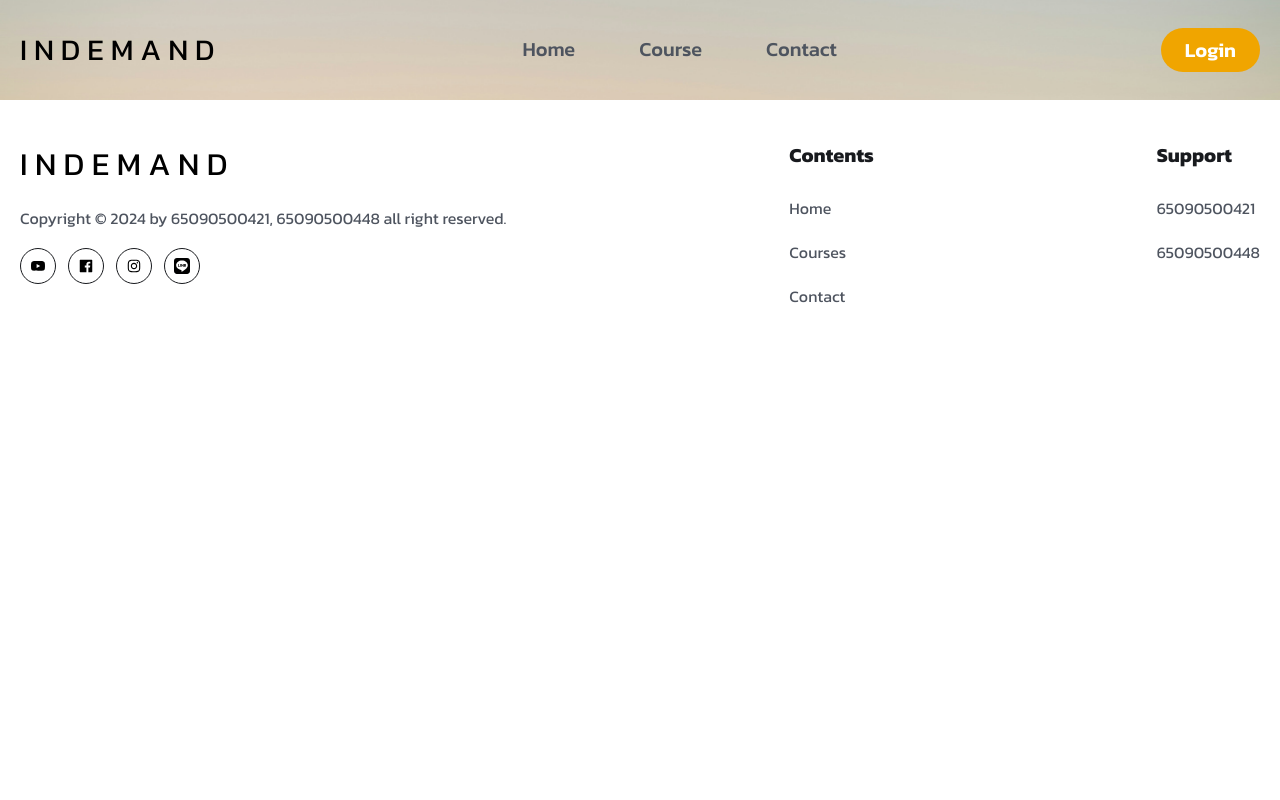
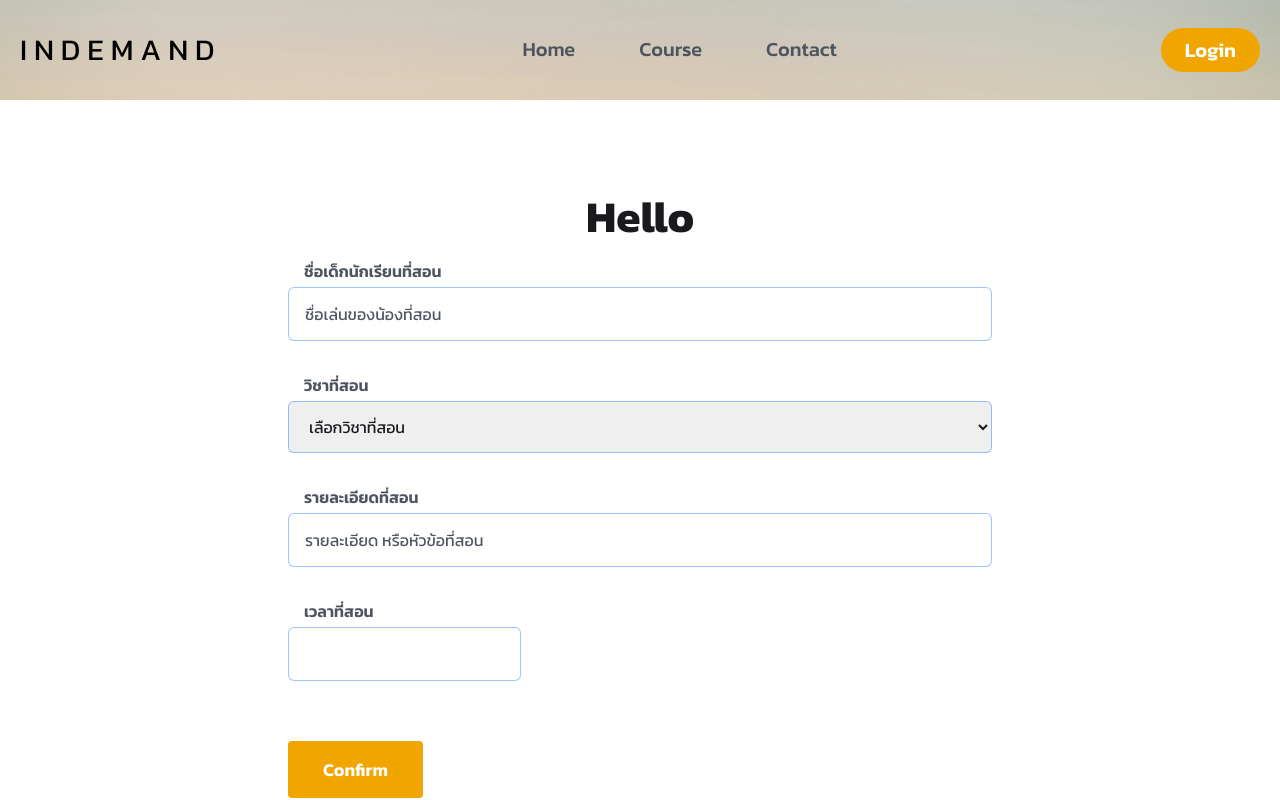
Before and after one commit to phuparu/indemand, a React (Vite) app in the folder Frontend/: page /tutor/time in a window 1280 px wide. Shown: the top 800 px of the page. Built offline with nearby package versions, Linux system fonts and the light colour scheme.

Commit message:
TutorTime page
Tutor ลงเวลา

```diff
--- /dev/null
+++ b/Frontend/src/pages/Tutor/TutorTime.jsx
@@ -0,0 +1,109 @@
+import React, { useContext, useState } from "react";
+import { authContext } from "../../context/authController";
+import Datepicker from "../../components/time/Datepicker";
+import { toast } from "react-toastify";
+import "react-toastify/dist/ReactToastify.css";
+const TutorTime = () => {
+  const [tutorBook, setTutorBook] = useState({
+    student_name: "",
+    subject: "",
+    detail: "",
+    time: "",
+  });
+
+  const handleInputChange = (e) => {
+    setTutorBook({ ...tutorBook, [e.target.name]: e.target.value });
+  };
+
+  const handleDateChange = (date) => {
+    setTutorBook({ ...tutorBook, time: date });
+  };
+
+  const submitHandler = async (e) => {
+    e.preventDefault();
+    console.log(tutorBook);
+    toast.success("successful");
+  };
+
+  const { user } = useContext(authContext);
+
+  return (
+    <section>
+      <div className="heading text-center py-[15px] px-[15px]">
+        <h1>Hello {user?.fullname}</h1>
+      </div>
+      <div className="container w-full px-4 mx-auto max-w-screen-md">
+        <form onSubmit={submitHandler} className="space-y-8">
+          <div className="items-center mx-4">
+            <label htmlFor="student_name" className="form__label px-4">
+              ชื่อเด็กนักเรียนที่สอน
+            </label>
+            <input
+              type="text"
+              name="student_name"
+              value={tutorBook.student_name}
+              onChange={handleInputChange}
+              placeholder="ชื่อเล่นของน้องที่สอน"
+              className="form__input mt-1"
+              required
+            />
+          </div>
+
+          <div className="items-center mx-4">
+            <label htmlFor="subject" className="form__label px-4">
+              วิชาที่สอน
+            </label>
+            <select
+              name="subject"
+              value={tutorBook.subject}
+              onChange={handleInputChange}
+              className="mt-1 form__input"
+              required
+            >
+              <option value="">เลือกวิชาที่สอน</option>
+              <option value="sci">วิทยาศาสตร์</option>
+              <option value="math">คณิตศาสตร์</option>
+              <option value="eng">อังกฤษ</option>
+            </select>
+          </div>
+
+          <div className="items-center mx-4">
+            <label htmlFor="detail" className="form__label px-4">
+              รายละเอียดที่สอน
+            </label>
+            <input
+              type="text"
+              name="detail"
+              value={tutorBook.detail}
+              onChange={handleInputChange}
+              placeholder="รายละเอียด หรือหัวข้อที่สอน"
+              className="form__input mt-1"
+            />
+          </div>
+
+          <div className="items-center mx-4">
+            <label htmlFor="time" className="form__label px-4">
+              เวลาที่สอน
+            </label>
+            <Datepicker
+              className="form__input mt-1 w-full"
+              onDateChange={handleDateChange}
+            />
+          </div>
+
+          <div className="mt-7 mx-4">
+            <button
+              type="submit"
+              className="btn rounded sm:w-fit bg-primaryColor text-white text-[18px] mt-7
+              hover:border-none hover:text-black transition duration-300 ease-in-out"
+            >
+              Confirm
+            </button>
+          </div>
+        </form>
+      </div>
+    </section>
+  );
+};
+
+export default TutorTime;
--- a/Frontend/src/routes/Router.jsx
+++ b/Frontend/src/routes/Router.jsx
@@ -10,6 +10,7 @@ import Signup from "../pages/Signup";
 import Contact from "../pages/Contact";
 
 import { Routes, Route } from "react-router-dom";
+import TutorTime from "../pages/Tutor/TutorTime";
 
 const Router = () => {
   return (
@@ -21,6 +22,7 @@ const Router = () => {
       <Route path="/login" element={<Login />} />
       <Route path="/register" element={<Signup />} />
       <Route path="/contact" element={<Contact />} />
+      <Route path="/tutor/time" element={<TutorTime />} />
     </Routes>
   );
 };
```
